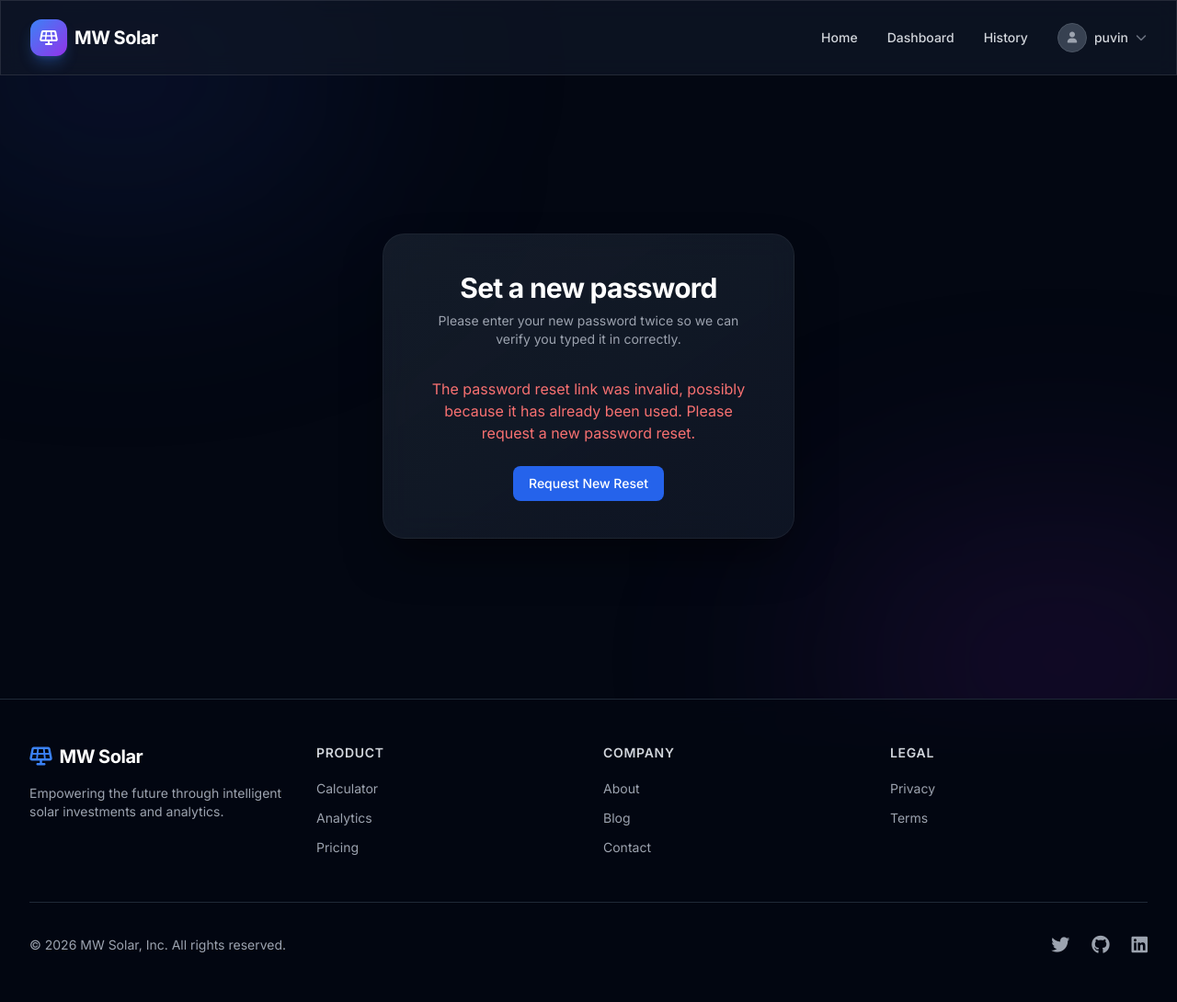
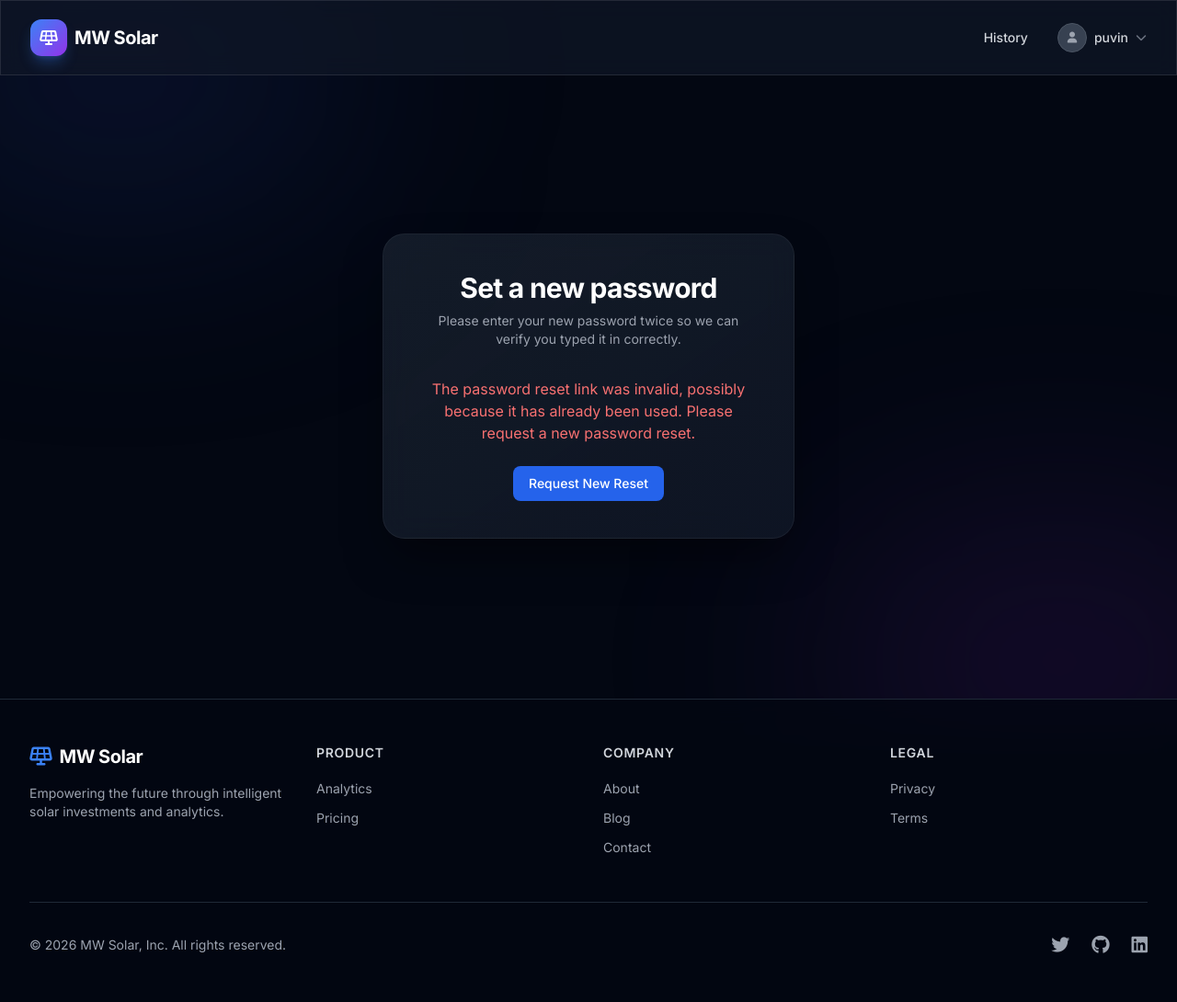
Before and after one commit to puvinpks003-bot/mw_solar_2, a Django app: page /reset/1/1/ in a window 1280 px wide. Shown: the whole page at 92% size. Run offline with Django 5.2, Linux system fonts and the light colour scheme; a user stored in the database is signed in; some libraries are stand-ins or nearby versions.

Commit message:
Update base.html

```diff
--- a/templates/base.html
+++ b/templates/base.html
@@ -141,9 +141,9 @@
 
                 <!-- Desktop Menu -->
                 <div class="hidden md:flex items-center space-x-8">
-                    <a href="{% url 'landing' %}" class="text-gray-300 hover:text-white transition-colors text-sm font-medium">Home</a>
+                    <!-- <a href="{% url 'landing' %}" class="text-gray-300 hover:text-white transition-colors text-sm font-medium">Home</a> -->
                     {% if user.is_authenticated %}
-                        <a href="{% url 'dashboard' %}" class="text-gray-300 hover:text-white transition-colors text-sm font-medium">Dashboard</a>
+                        <!-- <a href="{% url 'dashboard' %}" class="text-gray-300 hover:text-white transition-colors text-sm font-medium">Dashboard</a> -->
                         <!-- <a href="{% url 'calculator' %}" class="text-gray-300 hover:text-white transition-colors text-sm font-medium">Calculator</a> -->
                         <a href="{% url 'history' %}" class="text-gray-300 hover:text-white transition-colors text-sm font-medium">History</a>
 
@@ -192,10 +192,10 @@
         <!-- Mobile Menu -->
         <div x-show="mobileMenuOpen" x-cloak class="md:hidden glass-panel border-t border-gray-800">
             <div class="px-2 pt-2 pb-3 space-y-1 sm:px-3">
-                <a href="{% url 'landing' %}" class="block px-3 py-2 rounded-md text-base font-medium text-gray-300 hover:text-white hover:bg-gray-800">Home</a>
+                <!-- <a href="{% url 'landing' %}" class="block px-3 py-2 rounded-md text-base font-medium text-gray-300 hover:text-white hover:bg-gray-800">Home</a> -->
                 {% if user.is_authenticated %}
-                    <a href="{% url 'dashboard' %}" class="block px-3 py-2 rounded-md text-base font-medium text-gray-300 hover:text-white hover:bg-gray-800">Dashboard</a>
-                    <a href="{% url 'calculator' %}" class="block px-3 py-2 rounded-md text-base font-medium text-gray-300 hover:text-white hover:bg-gray-800">Calculator</a>
+                    <!-- <a href="{% url 'dashboard' %}" class="block px-3 py-2 rounded-md text-base font-medium text-gray-300 hover:text-white hover:bg-gray-800">Dashboard</a> -->
+                    <!-- <a href="{% url 'calculator' %}" class="block px-3 py-2 rounded-md text-base font-medium text-gray-300 hover:text-white hover:bg-gray-800">Calculator</a> -->
                     <a href="{% url 'history' %}" class="block px-3 py-2 rounded-md text-base font-medium text-gray-300 hover:text-white hover:bg-gray-800">History</a>
                     <a href="{% url 'profile' %}" class="block px-3 py-2 rounded-md text-base font-medium text-gray-300 hover:text-white hover:bg-gray-800">Profile Settings</a>
                     <a href="{% url 'logout' %}" class="block px-3 py-2 rounded-md text-base font-medium text-red-400 hover:text-red-300 hover:bg-gray-800">Logout</a>
@@ -240,7 +240,7 @@
                 <div>
                     <h3 class="text-sm font-semibold text-gray-300 tracking-wider uppercase">Product</h3>
                     <ul class="mt-4 space-y-2">
-                        <li><a href="#" class="text-gray-400 hover:text-white text-sm transition-colors">Calculator</a></li>
+                        <!-- <li><a href="#" class="text-gray-400 hover:text-white text-sm transition-colors">Calculator</a></li> -->
                         <li><a href="#" class="text-gray-400 hover:text-white text-sm transition-colors">Analytics</a></li>
                         <li><a href="#" class="text-gray-400 hover:text-white text-sm transition-colors">Pricing</a></li>
                     </ul>
```
